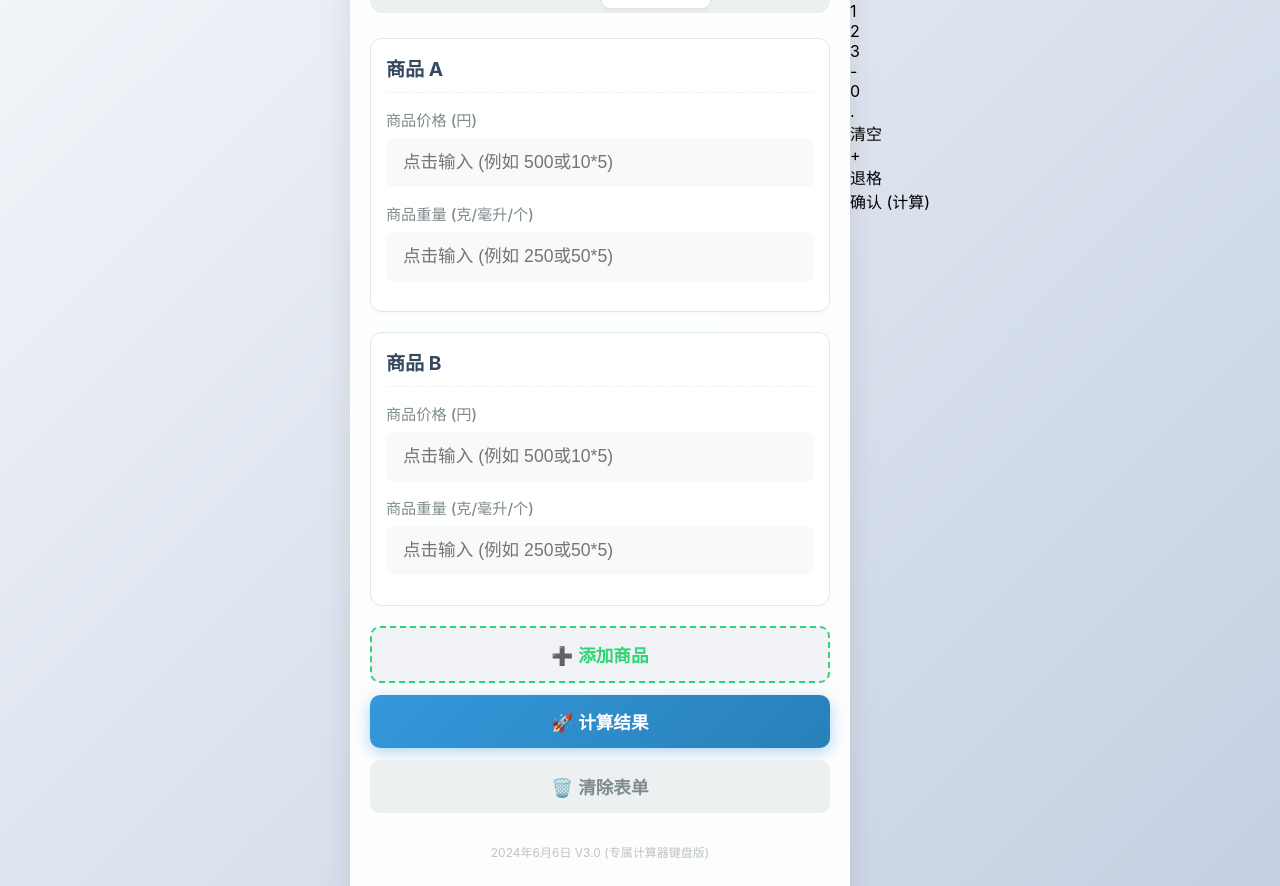
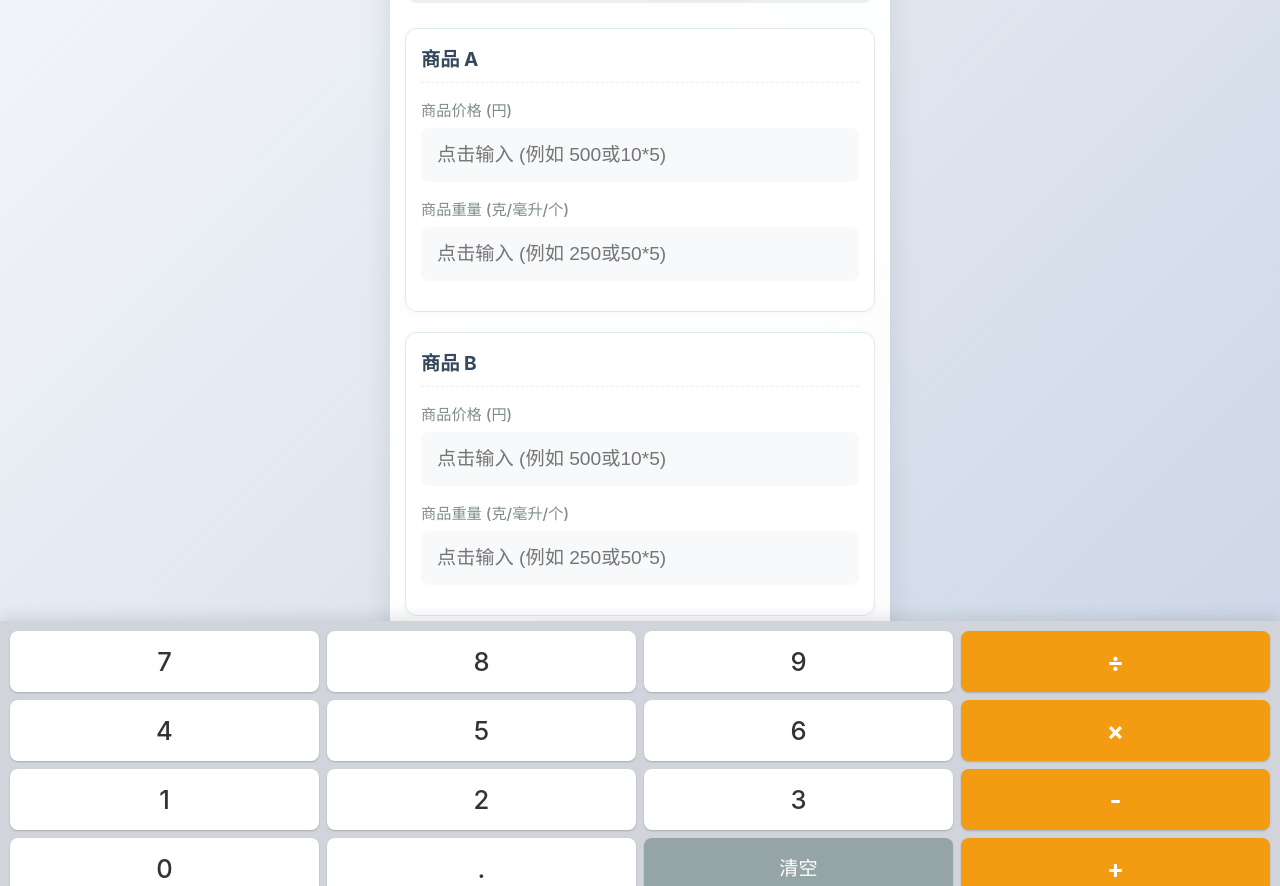
Before and after one commit to TTChenYou/Mie-Calculator, a plain HTML site: page index.html in a window 1280 px wide. Shown: the part 179-1065 px from the top of the page. Drawn offline with Linux system fonts and the light colour scheme.

Commit message:
Refactor CSS for improved layout and design
Updated styles for body, container, buttons, and keyboard layout.

```diff
--- a/styles.css
+++ b/styles.css
@@ -1,11 +1,12 @@
 body {
-  font-family: -apple-system, BlinkMacSystemFont, "Segoe UI", Roboto, "Helvetica Neue", Arial, sans-serif;
+  font-family: -apple-system, BlinkMacSystemFont, "Segoe UI", Roboto, Arial, sans-serif;
   background: linear-gradient(135deg, #f5f7fa 0%, #c3cfe2 100%);
   margin: 0;
-  padding: 20px;
+  padding: 15px;
   display: flex;
   justify-content: center;
   min-height: 100vh;
+  padding-bottom: 250px; /* 给底部键盘留出空间 */
 }
 
 .container {
@@ -14,7 +15,7 @@ body {
   border-radius: 16px;
   width: 100%;
   max-width: 500px;
-  padding: 30px 20px;
+  padding: 25px 15px;
   box-sizing: border-box;
 }
 
@@ -31,10 +32,8 @@ h1 {
   color: #7f8c8d;
   text-align: center;
   margin-bottom: 10px;
-  letter-spacing: 1px;
 }
 
-/* 顶部导航按钮组 */
 .top-section {
   display: flex;
   justify-content: space-between;
@@ -61,12 +60,6 @@ h1 {
   box-shadow: 0 2px 4px rgba(0,0,0,0.05);
 }
 
-.nav-btn:hover:not(.active) {
-  background-color: rgba(255, 255, 255, 0.5);
-  color: #34495e;
-}
-
-/* 商品卡片设计 */
 .product {
   background: #fff;
   border: 1px solid #e1e8ed;
@@ -74,12 +67,6 @@ h1 {
   padding: 15px;
   margin-bottom: 20px;
   box-shadow: 0 2px 8px rgba(0,0,0,0.02);
-  transition: all 0.3s ease;
-}
-
-.product:hover {
-  border-color: #bdc3c7;
-  box-shadow: 0 4px 12px rgba(0,0,0,0.05);
 }
 
 .product-header {
@@ -102,17 +89,10 @@ h1 {
   color: #e74c3c;
   border: 1px solid #ffdcdc;
   padding: 6px 12px;
+  border-radius: 6px;
   font-size: 0.9em;
-  width: auto;
-  margin: 0;
 }
 
-.remove-button:hover {
-  background-color: #e74c3c;
-  color: #fff;
-}
-
-/* 输入框区域 */
 label {
   display: block;
   margin: 0 0 8px;
@@ -123,30 +103,23 @@ label {
 
 input[type="text"] {
   width: 100%;
-  padding: 12px 15px;
+  padding: 14px;
   margin-bottom: 15px;
   background-color: #f8f9fa;
   border: 2px solid transparent;
   border-radius: 8px;
   box-sizing: border-box;
-  font-size: 1.1em;
+  font-size: 1.2em;
   color: #2c3e50;
-  transition: all 0.3s ease;
+  transition: all 0.2s ease;
+  cursor: pointer;
 }
 
-input[type="text"]:focus {
-  outline: none;
-  border-color: #3498db;
-  background-color: #fff;
-  box-shadow: 0 0 0 3px rgba(52, 152, 219, 0.2);
-}
-
-/* 底部操作按钮 */
-.action-group {
-  display: flex;
-  flex-direction: column;
-  gap: 12px;
-  margin-top: 10px;
+/* 配合自定义键盘的高亮提示 */
+input.active-input {
+  border-color: #3498db !important;
+  background-color: #fff !important;
+  box-shadow: 0 0 0 3px rgba(52, 152, 219, 0.2) !important;
 }
 
 button {
@@ -157,43 +130,19 @@ button {
   font-size: 1.1em;
   font-weight: bold;
   cursor: pointer;
-  transition: transform 0.1s, box-shadow 0.2s, background-color 0.3s;
+  margin-bottom: 10px;
 }
 
-button:active {
-  transform: scale(0.98);
-}
+.add-button { background-color: #f1f2f6; color: #2ed573; border: 2px dashed #2ed573; }
+.calculate-button { background: linear-gradient(135deg, #3498db, #2980b9); color: white; }
+.clear-button { background-color: #ecf0f1; color: #7f8c8d; }
 
-.add-button {
-  background-color: #f1f2f6;
-  color: #2ed573;
-  border: 2px dashed #2ed573;
-}
-.add-button:hover { background-color: #e0f6e9; }
-
-.calculate-button {
-  background: linear-gradient(135deg, #3498db, #2980b9);
-  color: white;
-  box-shadow: 0 4px 15px rgba(52, 152, 219, 0.4);
-}
-.calculate-button:hover { box-shadow: 0 6px 20px rgba(52, 152, 219, 0.6); }
-
-.clear-button {
-  background-color: #ecf0f1;
-  color: #7f8c8d;
-}
-.clear-button:hover { background-color: #bdc3c7; color: #2c3e50; }
-
-/* 结果展示区 */
-.result {
-  margin-top: 25px;
-}
+.result { margin-top: 25px; }
 
 .highlight {
   font-size: 1.2em;
   font-weight: bold;
   color: #e67e22;
-  text-align: center;
   background: #fff3e0;
   padding: 15px;
   border-radius: 10px;
@@ -208,16 +157,69 @@ button:active {
   border-radius: 0 8px 8px 0;
 }
 
-.result-card p {
-  margin: 5px 0 0;
-  font-size: 0.95em;
-  color: #555;
-  text-align: left;
+/* ============================
+   自定义小键盘 CSS
+   ============================ */
+.keyboard {
+  position: fixed;
+  bottom: 0;
+  left: 0;
+  right: 0;
+  background: #d1d5db;
+  padding: 10px;
+  padding-bottom: env(safe-area-inset-bottom, 15px); /* 适配iPhone底部黑条 */
+  display: flex;
+  flex-direction: column;
+  gap: 8px;
+  transform: translateY(100%);
+  transition: transform 0.3s cubic-bezier(0.175, 0.885, 0.32, 1);
+  z-index: 1000;
+  box-shadow: 0 -4px 15px rgba(0,0,0,0.1);
 }
 
-.footer-text {
+.keyboard.show {
+  transform: translateY(0);
+}
+
+.kb-row {
+  display: flex;
+  gap: 8px;
+}
+
+.kb-key {
+  flex: 1;
+  background: #fff;
+  border-radius: 8px;
+  padding: 15px 0;
   text-align: center;
-  color: #bdc3c7;
-  font-size: 12px;
-  margin-top: 30px;
+  font-size: 1.6em;
+  font-weight: 500;
+  color: #333;
+  box-shadow: 0 1px 2px rgba(0,0,0,0.2);
+  cursor: pointer;
+  user-select: none;
 }
+
+.kb-key:active {
+  background: #bcc3c9;
+}
+
+.kb-op {
+  background: #f39c12;
+  color: white;
+  font-weight: bold;
+}
+.kb-op:active { background: #e67e22; }
+
+.kb-action {
+  background: #95a5a6;
+  color: white;
+  font-size: 1.2em;
+}
+.kb-action:active { background: #7f8c8d; }
+
+.kb-del { background: #e74c3c; color: white; font-size: 1.2em; }
+.kb-del:active { background: #c0392b; }
+
+.kb-confirm { background: #27ae60; color: white; font-size: 1.2em; }
+.kb-confirm:active { background: #2ecc71; }
```
